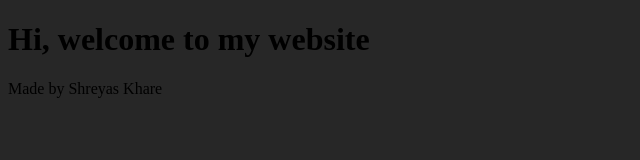
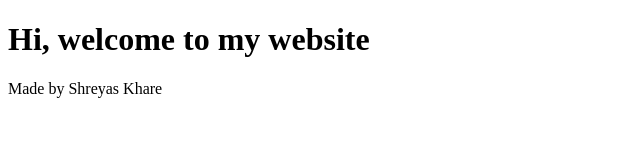
Before and after one commit to shreyas-is-the-best-at-coding/me, a plain HTML site: page index.html in a window 1280 px wide. Shown: the whole page, without its empty margins (0-640 px from the left). Drawn offline with Linux system fonts and the light colour scheme.

Commit message:
Update index.html

```diff
--- a/index.html
+++ b/index.html
@@ -3,9 +3,6 @@
 
     <head>
         <style>
-     body {
-    background: rgb(39, 39, 39);
-}
 
 p h1 {
     position: absolute;
```
